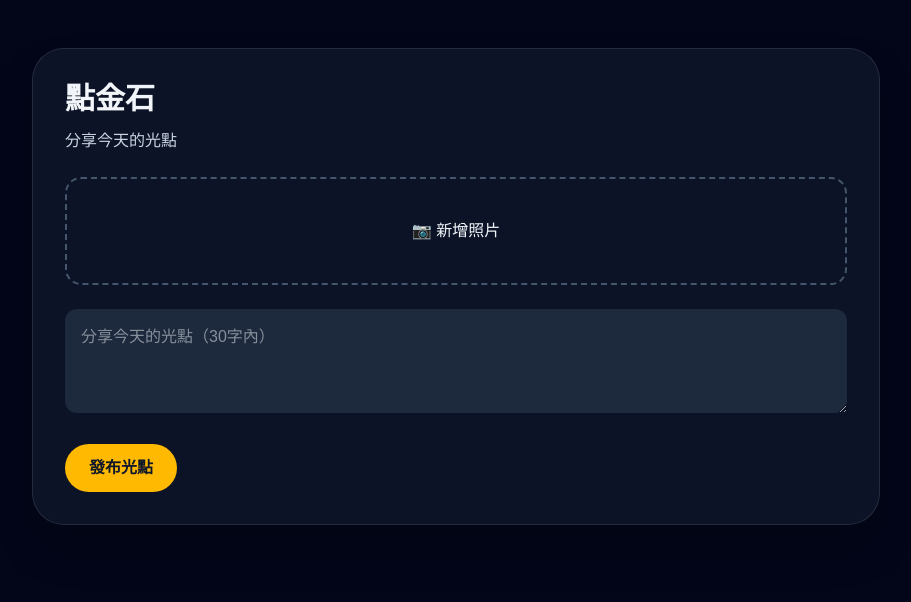
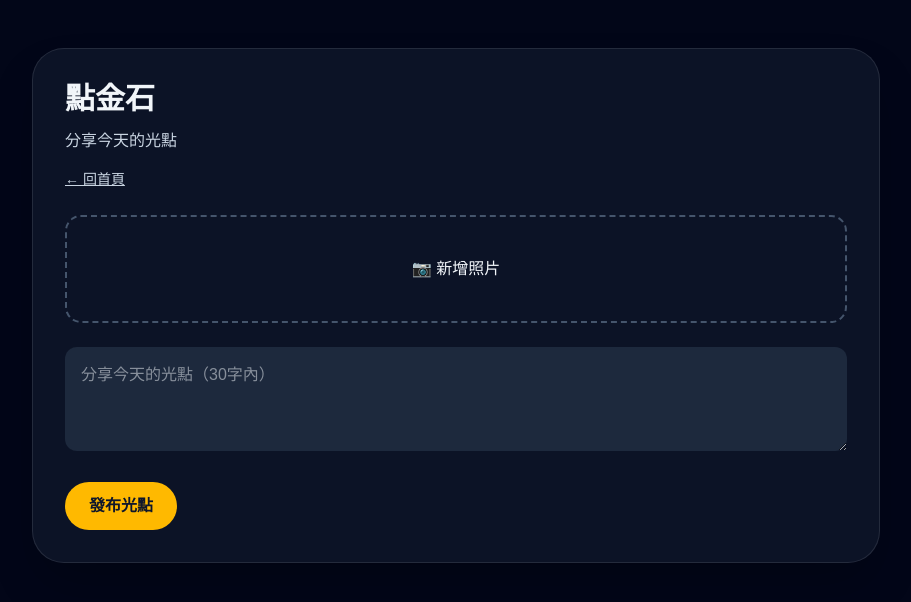
Before and after one commit to makuangceo-maker/dot-universe, a Next.js app: page /light in a window 1280 px wide. Shown: the top 602 px of the page, without its empty margins (184-1095 px from the left). Built offline with nearby package versions, Linux system fonts and the light colour scheme; no server answers.

Commit message:
D0-6 improve player journey feedback

```diff
--- /dev/null
+++ b/app/light-feed/loading.tsx
@@ -0,0 +1,14 @@
+export default function Loading() {
+  return (
+    <main className="min-h-screen bg-slate-950 text-slate-100">
+      <div className="mx-auto flex min-h-screen max-w-4xl flex-col px-6 py-12">
+        <section className="rounded-[32px] border border-white/10 bg-slate-900/80 p-8 shadow-2xl">
+          <h1 className="text-3xl font-bold">24小時光點動態</h1>
+          <p className="mt-4 text-slate-300">
+            ✨ 光點載入中…
+          </p>
+        </section>
+      </div>
+    </main>
+  );
+}
--- a/app/light/page.tsx
+++ b/app/light/page.tsx
@@ -19,7 +19,19 @@ const router = useRouter();
           <p className="mt-3 text-slate-300">
             分享今天的光點
           </p>
-
+<button
+  type="button"
+  onClick={() => {
+    if (text.trim() !== "" || photo) {
+      const leave = window.confirm("內容尚未發布，確定要回首頁嗎？");
+      if (!leave) return;
+    }
+    router.push("/");
+  }}
+  className="mt-4 text-sm text-slate-300 underline"
+>
+  ← 回首頁
+</button>
           <label className="mt-6 block cursor-pointer rounded-2xl border-2 border-dashed border-slate-600 p-10 text-center">
   📷 新增照片
  <input
@@ -139,7 +151,7 @@ router.refresh();
           disabled={isSubmitting || (text.trim() === "" && !photo)}
             className="mt-6 rounded-full bg-amber-400 px-6 py-3 font-semibold text-slate-900"
           >
-            發布光點
+{isSubmitting ? "發布中…" : "發布光點"}
           </button>
 
         </section>
```
